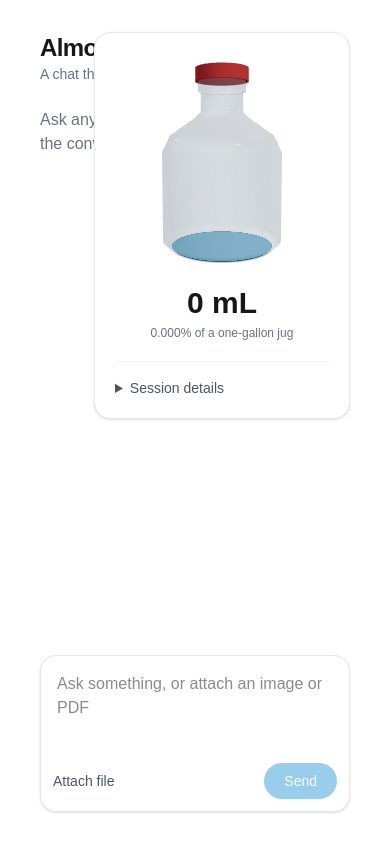
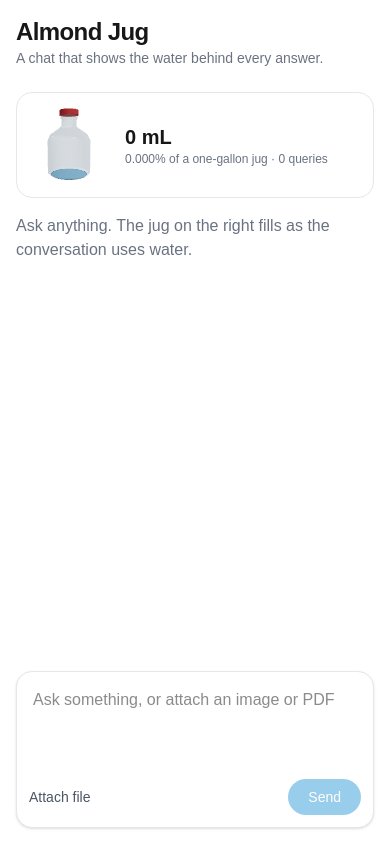
Before and after one commit to jnrjayanth/almond-jug, a Next.js app: page / in a window 390 px wide. Built offline with nearby package versions, Linux system fonts and the light colour scheme.

Commit message:
Day 2: token usage counter

```diff
--- a/app/page.tsx
+++ b/app/page.tsx
@@ -68,14 +68,24 @@ export default function Page() {
   }
 
   return (
-         <main className="relative flex h-screen w-full justify-center px-10 py-8">
+             <main className="relative flex h-dvh w-full justify-center px-4 py-4 sm:px-6 lg:px-10 lg:py-8">
       {/* Chat */}
-          <section className="flex h-full w-full max-w-3xl flex-col">
+        <section className="flex h-full w-full max-w-3xl flex-col lg:pr-72">
         <header className="mb-6">
           <h1 className="text-2xl font-semibold tracking-tight">Almond Jug</h1>
           <p className="text-sm text-gray-500">A chat that shows the water behind every answer.</p>
         </header>
-
+        <div className="mb-4 flex items-center gap-4 rounded-2xl border border-gray-200 bg-white p-3 lg:hidden">
+          <div className="h-20 w-20 shrink-0">
+            <Jug3D fillPercent={fillPercent} compact />
+          </div>
+          <div>
+            <div className="text-xl font-semibold tabular-nums">{formatMl(water.central)}</div>
+            <div className="text-xs text-gray-500">
+              {gallonPercent.toFixed(3)}% of a one-gallon jug · {totals.queries} queries
+            </div>
+          </div>
+        </div>
         <div className="flex-1 space-y-5 overflow-y-auto pr-2">
           {messages.length === 0 && (
             <p className="text-gray-500">
@@ -138,7 +148,11 @@ export default function Page() {
             value={input}
             onChange={(e) => setInput(e.target.value)}
             onKeyDown={(e) => {
-              if (e.key === 'Enter' && !e.shiftKey) {
+              if (
+                e.key === 'Enter' &&
+                !e.shiftKey &&
+                window.matchMedia('(pointer: fine)').matches
+              ) {
                 e.preventDefault();
                 submit();
               }
@@ -180,7 +194,7 @@ export default function Page() {
 
       {/* Water panel */}
       {/* Water panel */}
-      <aside className="absolute right-10 top-8 w-64">
+      <aside className="absolute right-10 top-8 hidden w-64 lg:block">
         <div className="w-full rounded-2xl border border-gray-200 bg-white p-5 shadow-sm">
           <Jug3D fillPercent={fillPercent} />
 
--- a/components/Jug3D.tsx
+++ b/components/Jug3D.tsx
@@ -117,12 +117,18 @@ function JugShell() {
   );
 }
 
-export default function Jug3D({ fillPercent }: { fillPercent: number }) {
+export default function Jug3D({
+  fillPercent,
+  compact = false,
+}: {
+  fillPercent: number;
+  compact?: boolean;
+}) {
   const fill = MathUtils.clamp(fillPercent / 100, 0, 1);
   const plane = useMemo(() => new Plane(new Vector3(0, -1, 0), 0), []);
 
   return (
-    <div className="h-56 w-full">
+    <div className={compact ? 'h-full w-full' : 'h-56 w-full'}>
       <Canvas
         gl={{ localClippingEnabled: true }}
         camera={{ position: [0, 0.4, 5.4], fov: 35 }}
@@ -134,7 +140,7 @@ export default function Jug3D({ fillPercent }: { fillPercent: number }) {
           <Water fill={fill} plane={plane} />
           <JugShell />
         </group>
-        <OrbitControls enableZoom={false} enablePan={false} />
+       {!compact && <OrbitControls enableZoom={false} enablePan={false} />}
       </Canvas>
     </div>
   );
```
